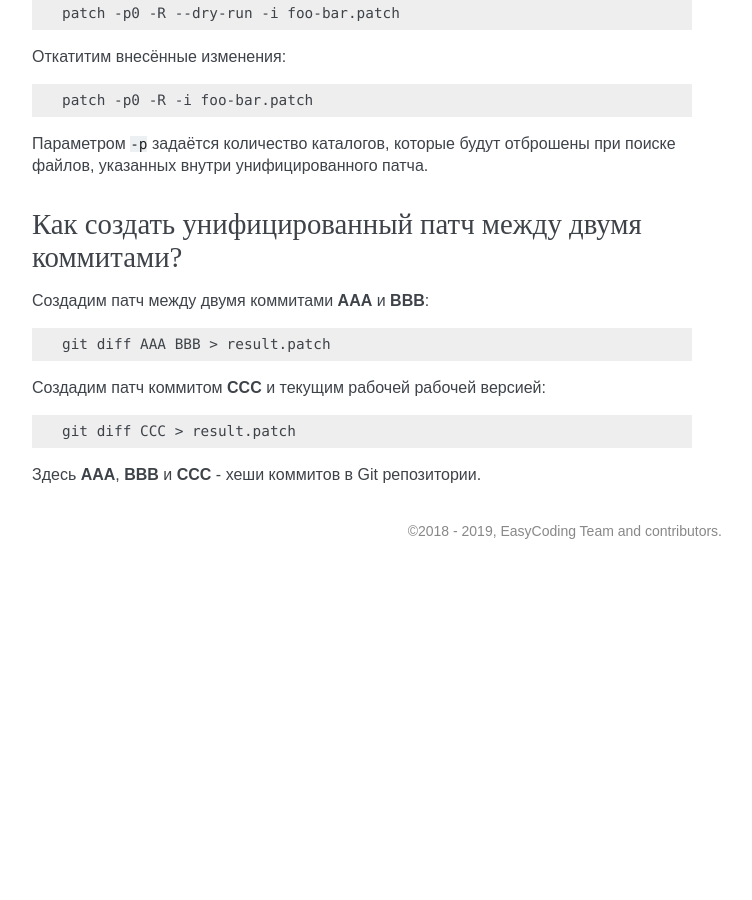
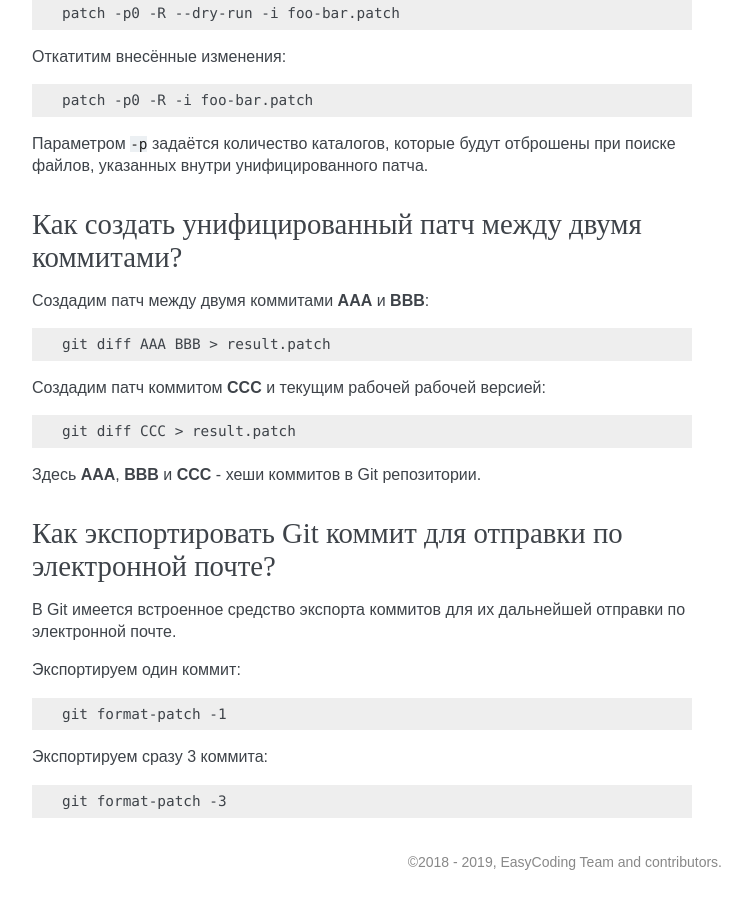
Before and after one commit to RussianFedora/FAQ, a Sphinx documentation site: the page built from source/development.rst, in a window 1280 px wide and 900 px high, scrolled down 15364 px. Shown: the whole window, without its empty margins (388-1140 px from the left). Built offline with Sphinx 7.4.7, drawn with Linux system fonts in a browser that asks for light colours; before the commit the page ends 15933 px from its top, so only the background shows below that; some of the changed text lies outside the part shown.

Commit message:
Added question about exporting Git commits using format-patch function.

```diff
--- a/source/development.rst
+++ b/source/development.rst
@@ -881,3 +881,23 @@
     git diff CCC > result.patch
 
 Здесь **AAA**, **BBB** и **CCC** - хеши коммитов в Git репозитории.
+
+.. index:: patch, diff, unified, git, commit, export
+.. _patch-git-export:
+
+Как экспортировать Git коммит для отправки по электронной почте?
+====================================================================
+
+В Git имеется встроенное средство экспорта коммитов для их дальнейшей отправки по электронной почте.
+
+Экспортируем один коммит:
+
+.. code-block:: text
+
+    git format-patch -1
+
+Экспортируем сразу 3 коммита:
+
+.. code-block:: text
+
+    git format-patch -3
```
